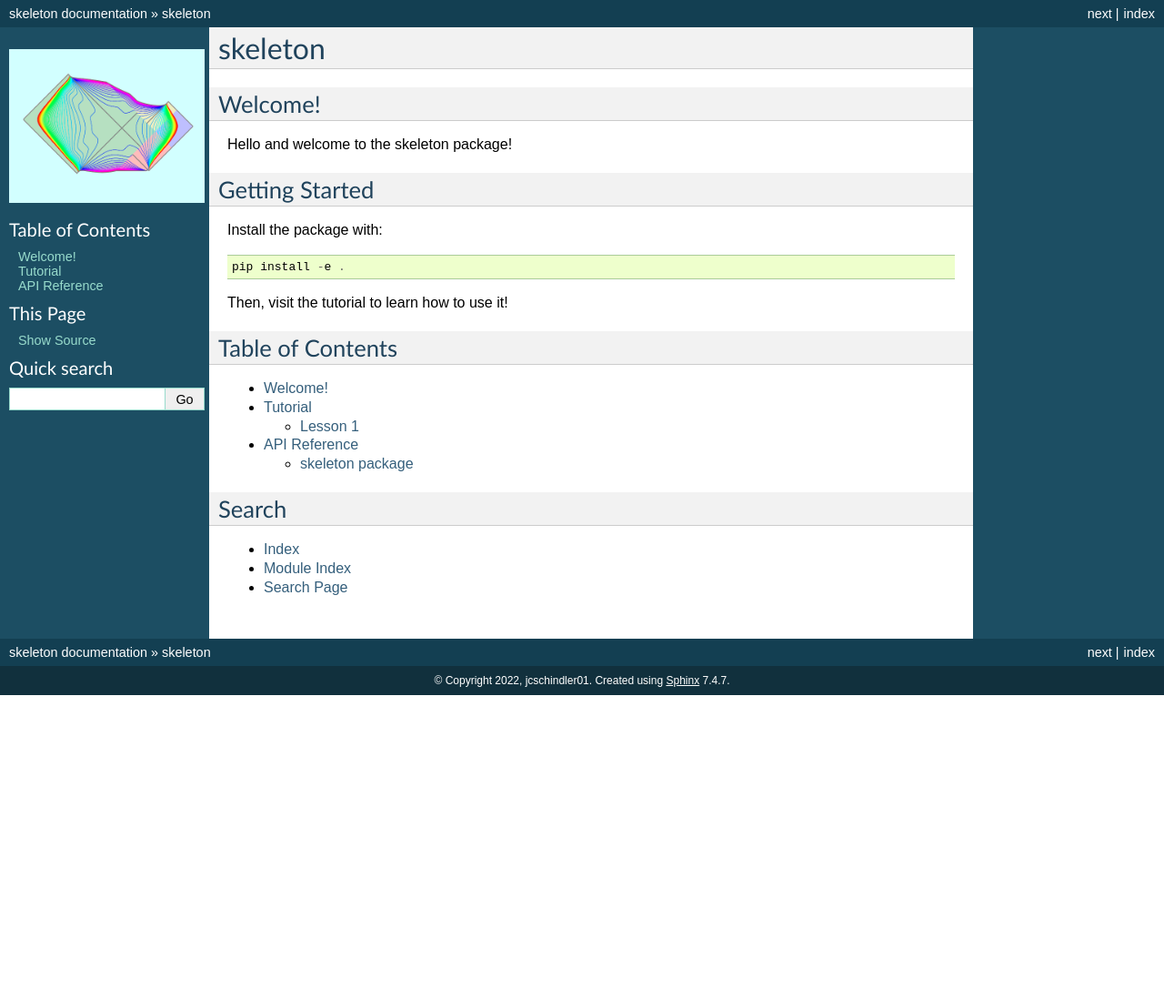
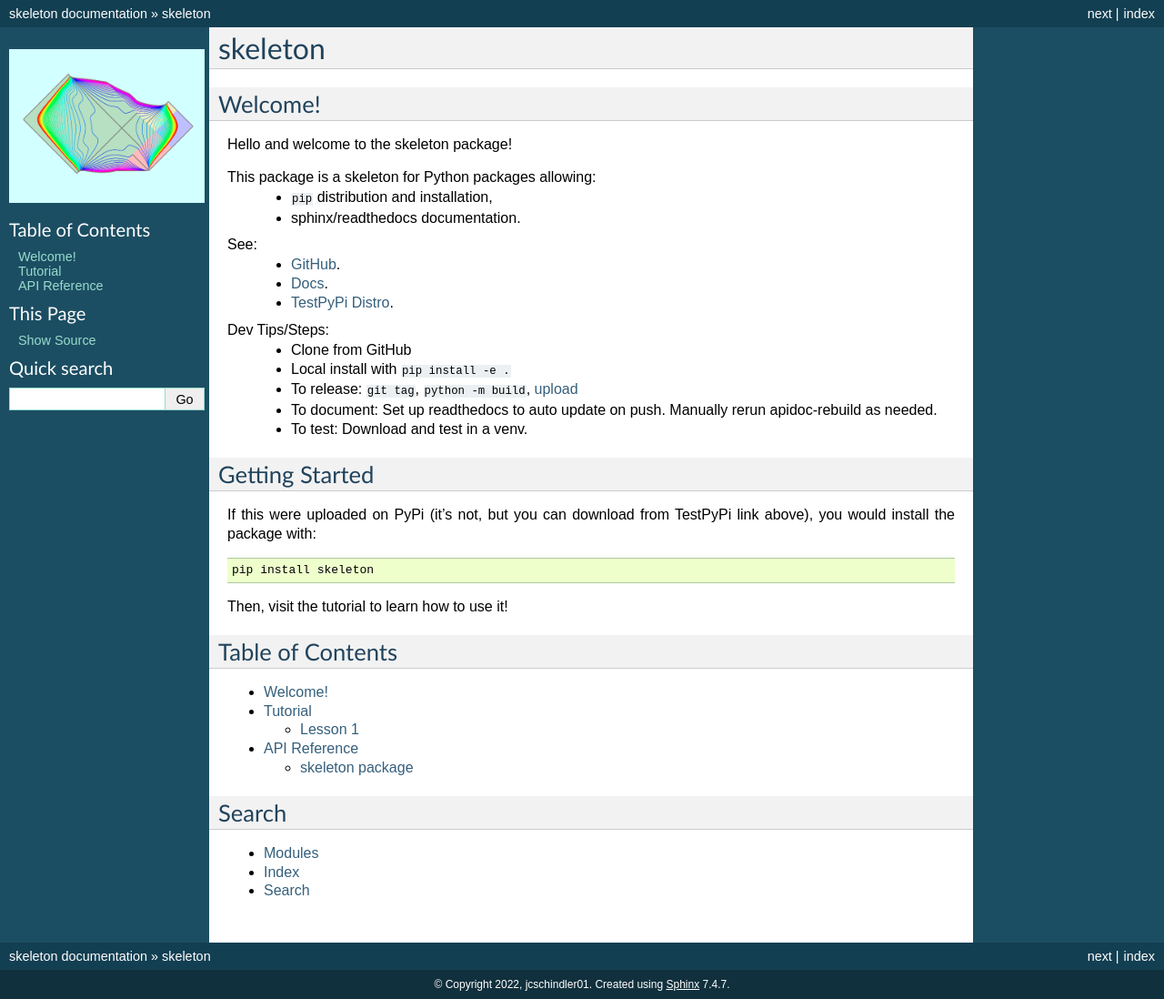
Before and after one commit to jcschindler01/skeleton, a Sphinx documentation site: the page built from docs/source/index.rst, in a window 1280 px wide. Shown: the whole page at 91% size. Built offline with Sphinx 7.4.7, drawn with Linux system fonts in a browser that asks for light colours; before the commit the page ends 900 px from its top, so only the background shows below that.

Commit message:
Improve doc content.

```diff
--- a/docs/source/TUTORIAL/00-overview.rst
+++ b/docs/source/TUTORIAL/00-overview.rst
@@ -1,3 +1,4 @@
+
 Tutorial
 ==========
 
--- a/docs/source/index.rst
+++ b/docs/source/index.rst
@@ -2,7 +2,6 @@
    sphinx-quickstart on Fri Mar 25 12:56:13 2022.
    You can adapt this file completely to your liking, but it should at least
    contain the root `toctree` directive.
-
 
 skeleton
 ================================
@@ -11,17 +10,33 @@ skeleton
 Welcome!
 --------
 
+Hello and welcome to the skeleton package!
 
-Hello and welcome to the skeleton package!
+This package is a skeleton for Python packages allowing:
+  - ``pip`` distribution and installation,
+  - sphinx/readthedocs documentation.
+
+See:
+   - `GitHub <https://github.com/jcschindler01/skeleton>`_.
+   - `Docs <https://skeleton-jcschindler01.readthedocs.io/>`_.
+   - `TestPyPi Distro <https://test.pypi.org/project/skeleton-JCSCHINDLER01/>`_.
+
+
+Dev Tips/Steps:
+  - Clone from GitHub
+  - Local install with ``pip install -e .``
+  - To release: ``git tag``, ``python -m build``, `upload <https://packaging.python.org/en/latest/tutorials/packaging-projects/#uploading-the-distribution-archives>`_
+  - To document: Set up readthedocs to auto update on push. Manually rerun apidoc-rebuild as needed.
+  - To test: Download and test in a venv.
 
 
 
 Getting Started
 ---------------
 
-Install the package with::
+If this were uploaded on PyPi (it's not, but you can download from TestPyPi link above), you would install the package with::
 
-   pip install -e .
+   pip install skeleton
 
 Then, visit the tutorial to learn how to use it!
 
@@ -40,6 +55,7 @@ Table of Contents
 Search
 ------
 
-* :ref:`genindex`
-* :ref:`modindex`
-* :ref:`search`
+
+* :ref:`Modules <modindex>`
+* :ref:`Index <genindex>`
+* :ref:`Search <search>`
--- a/docs/source/welcome.rst
+++ b/docs/source/welcome.rst
@@ -2,4 +2,8 @@
 Welcome
 =======
 
-Welcome! Thanks for visiting.
+Welcome! What would you like to do?
+
+| :doc:`Home <index>`
+| :doc:`Tutorial <./TUTORIAL/00-overview>`
+| :doc:`API Reference <./API/apidoc/modules>`
```
Also changed, not shown: README.md (+4 -6 lines).
